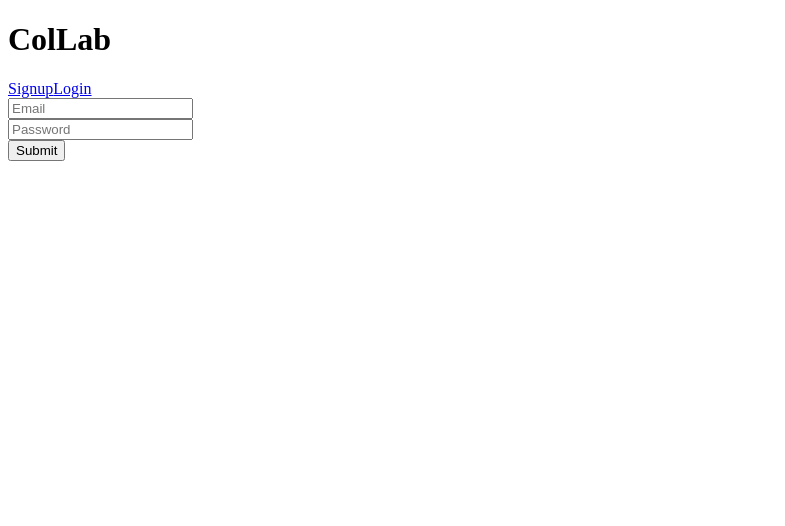
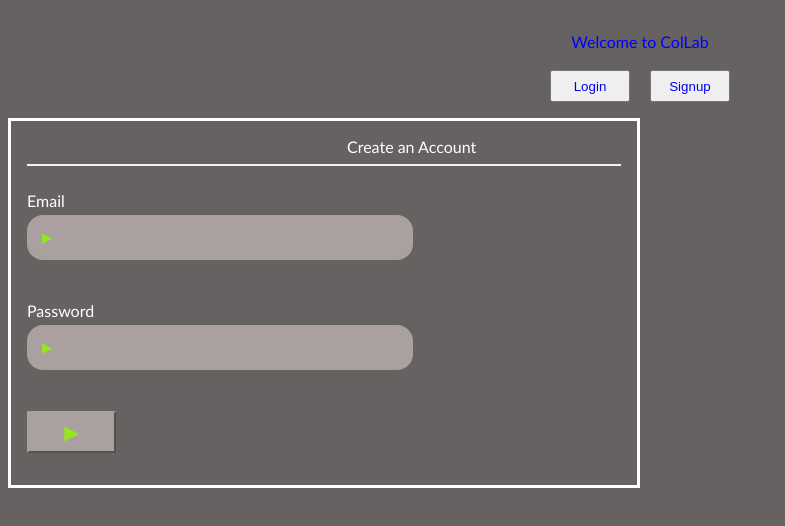
Before and after one commit to efremporter/collab, a React (Create React App) app in the folder frontend/: page /#/login in a window 1280 px wide. Shown: the top 526 px of the page, without its empty margins (0-785 px from the left). Built offline with nearby package versions, Linux system fonts and the light colour scheme.

Commit message:
styling login and sign up form

```diff
--- a/frontend/src/components/nav/navbar.css
+++ b/frontend/src/components/nav/navbar.css
@@ -0,0 +1,33 @@
+.splash-body{
+    /* background-color: grey;
+    height: 100vh;  */
+}
+
+.title{
+    display: flex;
+    justify-content: center;
+    color: blue
+}
+
+.header {
+    margin-top: 2rem;
+}
+#login-but button {
+    width: 5rem;
+    height: 2rem;
+
+}
+
+#signup-but button {
+    width: 5rem;
+    height:  2rem;
+}
+
+#login-signup-but {
+    display:flex;
+    justify-content: center;
+
+}
+#login-but, #signup-but{
+     margin: 0px 10px 0px 10px;
+}
--- a/frontend/src/components/nav/navbar.js
+++ b/frontend/src/components/nav/navbar.js
@@ -1,6 +1,6 @@
 import React from 'react';
 import { Link } from 'react-router-dom'
-
+import navbar from './navbar.css'
 class NavBar extends React.Component {
   constructor(props) {
     super(props);
@@ -24,9 +24,14 @@ class NavBar extends React.Component {
         );
       } else {
         return (
-            <div>
-                <Link to={'/signup'}>Signup</Link>
-                <Link to={'/login'}>Login</Link>
+            <div id='login-signup-but'>
+                <div id='login-but' >
+              <button><Link to={'/login'} style={{ textDecoration: 'none' }}>Login</Link></button>
+                </div>
+                <div id='signup-but'>
+              <button><Link to={'/signup'} style={{ textDecoration: 'none' }}>Signup</Link></button>
+                </div>
+
             </div>
         );
       }
@@ -34,12 +39,23 @@ class NavBar extends React.Component {
 
   render() {
       return (
-        <div>
-            <h1>ColLab</h1>
-            { this.getLinks() }
-        </div>
+      <div className="splash-body">
+        <div className='header'>
+            <div className="title">Welcome to ColLab</div>
+
+            <br/>
+              {this.getLinks()}
+         </div>
+      </div>
+
       );
   }
 }
 
 export default NavBar;
+
+{/* <div>
+
+  <div className='splash-title'>ColLab</div>
+
+</div> */}
--- a/frontend/src/components/session/login_form.js
+++ b/frontend/src/components/session/login_form.js
@@ -59,26 +59,35 @@ class LoginForm extends React.Component {
 
   render() {
     return (
-      <div>
-        <form onSubmit={this.handleSubmit}>
-          <div>
-              <input type="text"
+
+      <form className='signup-form' onSubmit={this.handleSubmit}>
+        <div className='input-elements'>
+          <div id='form-title'>Create an Account</div>
+          <hr/>
+          <div id="email-bar">Email
+              <input
+                id="email-bar"
+                type="text"
                 value={this.state.email}
                 onChange={this.update('email')}
-                placeholder="Email"
+                placeholder="▶"
               />
+          </div>
             <br/>
-              <input type="password"
+          <div id="password-bar">Password
+              <input
+                type="password"
                 value={this.state.password}
                 onChange={this.update('password')}
-                placeholder="Password"
+                placeholder="▶"
               />
+          </div>
             <br/>
-            <input type="submit" value="Submit" />
+          <input id='form-but' type="submit" value="▶" />
             {this.renderErrors()}
           </div>
         </form>
-      </div>
+
     );
   }
 }
--- /dev/null
+++ b/frontend/src/components/session/signup-login.css
@@ -0,0 +1,78 @@
+form{
+    border: 3px solid white;
+    box-sizing: border-box;
+    padding: 16px;
+    /* font-family: ableton sans; */
+    margin-top: 1rem;
+    width: 50%;
+}
+
+input[type=text], input[type=password] {
+  width: 60%;
+  padding: 15px;
+  margin: 5px 0 22px 0;
+  display: block;
+  border: none;
+  background: #aaa0a0;
+  border-radius: 1rem;
+}
+
+#form-title{
+  color: white;
+  position: relative;
+  left: 20rem;
+}
+
+
+
+::placeholder{
+  color: rgb(150, 230, 30)
+}
+
+#email-bar :focus{
+  background-color: orange;
+  outline: none;
+}
+
+#password-bar :focus{
+  background-color: skyblue;
+  outline: none;
+}
+
+#username-bar :focus{
+  background-color: rgb(224, 121, 103);
+  outline: none;
+}
+
+hr {
+  border: 1px solid #f1f1f1;
+  margin-bottom: 25px;
+
+}
+
+div{
+  color: white;
+  font-family: 'Trebuchet MS', 'Lucida Sans Unicode', 'Lucida Grande', 'Lucida Sans', Arial, sans-serif
+}
+
+body{
+  background-color: rgb(102, 98, 98);
+}
+
+#form-but{
+  width: 15%;
+  height: 42px;
+  border-color: #aaa0a0;
+  background-color: #aaa0a0;
+  color: rgb(150, 230, 30);
+  font-size: 1.2rem;
+  border-radius: 0.1rem;
+
+}
+
+#form-but:hover {
+  background-color: red;
+  color: black;
+  border-color: red;
+   cursor: pointer;
+}
--- a/frontend/src/components/session/signup_form.js
+++ b/frontend/src/components/session/signup_form.js
@@ -1,6 +1,6 @@
 import React from 'react';
 import { withRouter } from 'react-router-dom';
-
+import signup from './signup-login.css'
 class SignupForm extends React.Component {
   constructor(props) {
     super(props);
@@ -56,39 +56,53 @@ class SignupForm extends React.Component {
 
   render() {
     return (
-      <div className="signup-form-container">
-        <form onSubmit={this.handleSubmit}>
-          <div className="signup-form">
+
+        <form className='signup-form' onSubmit={this.handleSubmit}>
+          <div className="input-elements">
+            <div id='form-title'>Create an Account</div>
+            <hr/>
             <br/>
-              <input type="text"
+            <div id='email-bar'>Email
+                <input
+                  type="text"
                   value={this.state.email}
                   onChange={this.update('email')}
-                placeholder="Email"
+                  placeholder="▶"
                 />
+            </div>
             <br/>
+            <div id="username-bar">Username
                 <input type="text"
+                  id="username-bar"
                   value={this.state.handle}
                   onChange={this.update('handle')}
-                placeholder="Handle"
+                  placeholder="▶"
                 />
+            </div>
             <br/>
-              <input type="password"
+          <div id="password-bar">Password
+                <input
+                  type="password"
                   value={this.state.password}
                   onChange={this.update('password')}
-                placeholder="Password"
+                  placeholder="▶"
                 />
+            </div>
             <br/>
-              <input type="password"
+            <div id="password-bar">Confirm Password
+                <input
+                  type="password"
                   value={this.state.password2}
                   onChange={this.update('password2')}
-                placeholder="Confirm Password"
+                  placeholder="▶"
                 />
+            </div>
             <br/>
-            <input type="submit" value="Submit" />
+            <input id='form-but' type="submit" value="▶" />
             {this.renderErrors()}
           </div>
         </form>
-      </div>
+
     );
   }
 }
```
Lines whose indentation alone changed are shown as unchanged.
